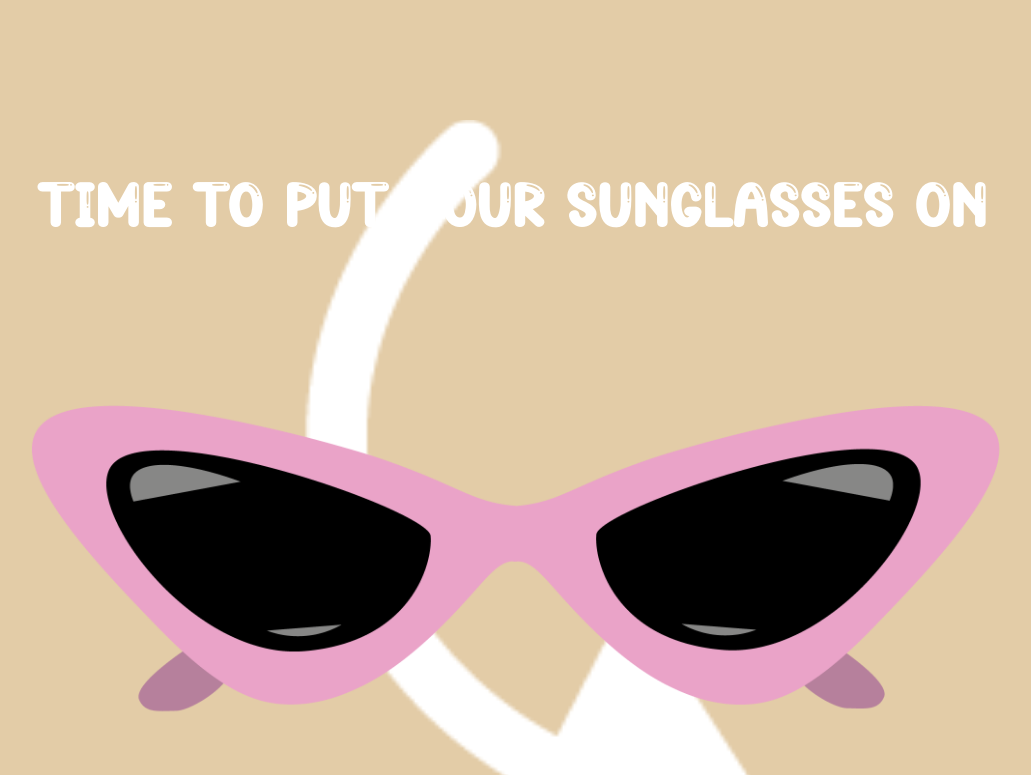
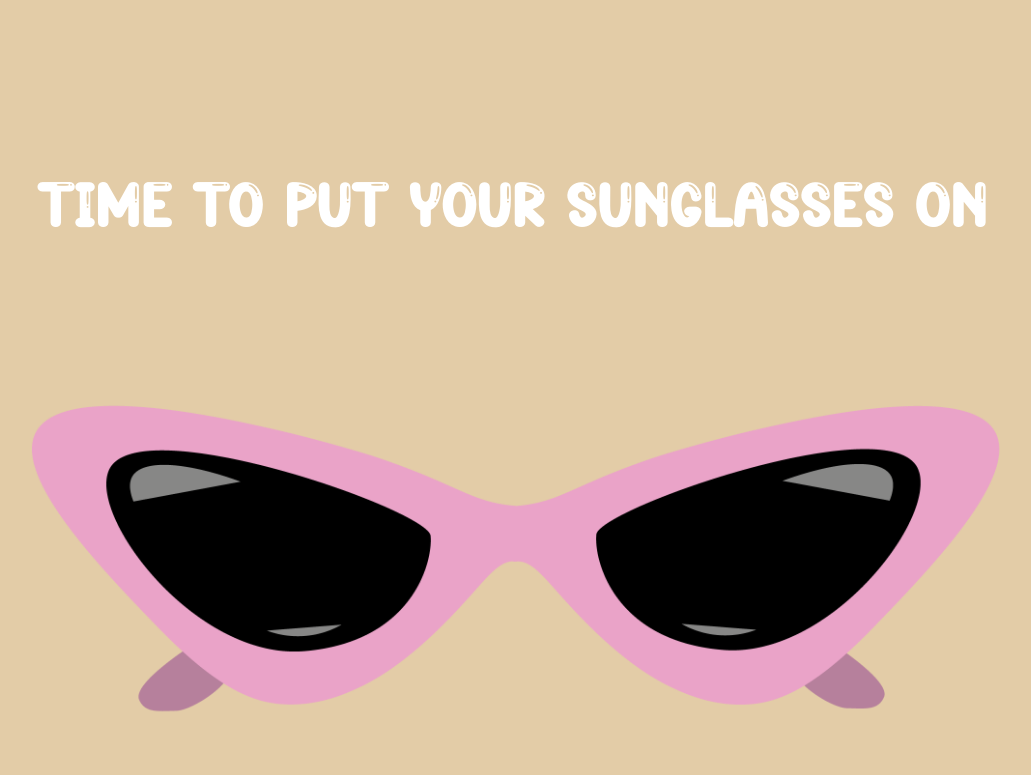
Before and after one commit to FarinaKn/Beach_ResponsiveWebdesign_SoSe24, a plain HTML site: page index.html in a window 1280 px wide. Shown: the part 3200-3975 px from the top of the page, without its empty margins (127-1158 px from the left). Drawn offline with Linux system fonts and the light colour scheme.

Commit message:
Update index.html

```diff
--- a/index.html
+++ b/index.html
@@ -110,7 +110,6 @@
 <!-- SECTION 4 -->
 <section>
     <div class="four">
-        <img src="Images/arrowleft.png" id="arrowsunglass">
         <div class="sunglass-typo">
             <h3 id="sunglass-text">Time to put your sunglasses on</h3>
         </div>
```
